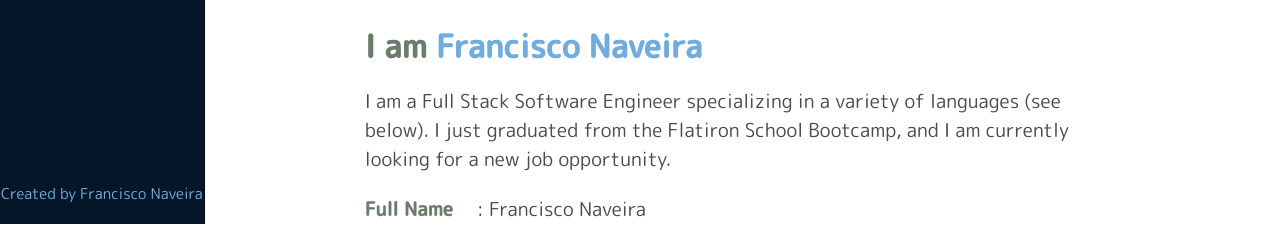
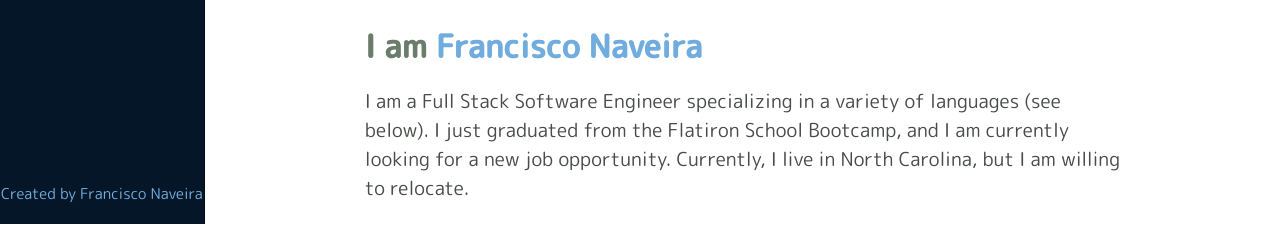
Before and after one commit to FranciscoNav/francisco-portfolio, a React (Create React App) app: page /about in a window 1280 px wide. Shown: the part 576-802 px from the top of the page. Built offline with nearby package versions, Linux system fonts and the light colour scheme.

Commit message:
added more text to aboutme page

```diff
--- a/src/components/About_Components/ImageSection.js
+++ b/src/components/About_Components/ImageSection.js
@@ -16,6 +16,7 @@ function ImageSection() {
                 <p className='about-text'>
                 I am a Full Stack Software Engineer specializing in a variety of languages (see below).
                 I just graduated from the Flatiron School Bootcamp, and I am currently looking for a new job opportunity.
+                Currently, I live in North Carolina, but I am willing to relocate.
                 </p>
                 <div className='about-details'>
                     <div className="about-details-left">
```
